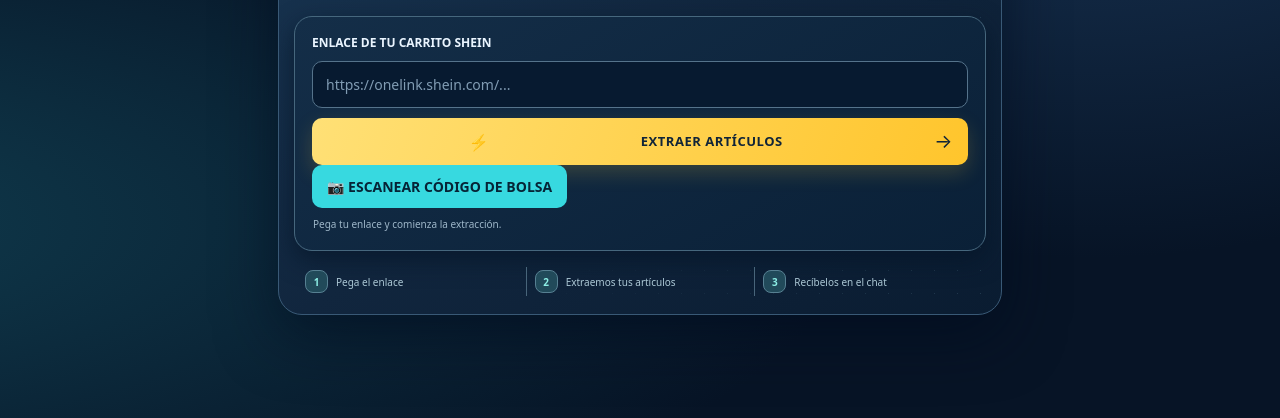
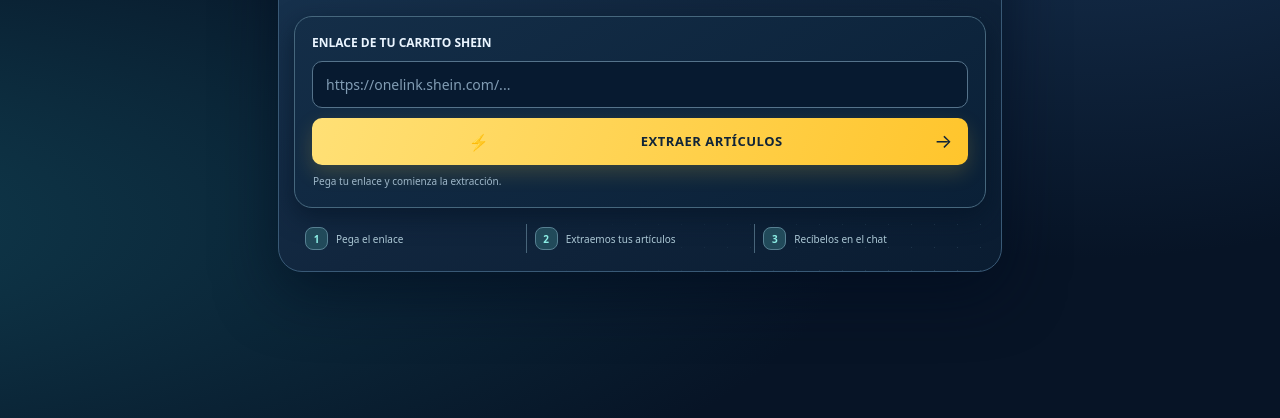
Before and after one commit to maurerapaola4-tech/pollitox-miniapp, a plain HTML site: page index.html in a window 1280 px wide. Shown: the part 298-716 px from the top of the page. Drawn offline with Linux system fonts and the light colour scheme.

Commit message:
Remove bag scanner from Mini App home

```diff
--- a/index.html
+++ b/index.html
@@ -62,18 +62,13 @@
 <section id="home" class="hero">
 <div class="hero-top"><div class="hero-copy"><div class="eyebrow">SHEIN ID · AUTOMATIZACIÓN</div><h1>TU HERRAMIENTA<br>DE CONFIANZA<br><span>pollitoPro</span></h1><p class="intro">Extrae los artículos de tu carrito SHEIN y recibe el resultado directamente en Telegram.</p></div>
 <div class="mascot" aria-hidden="true"><svg viewBox="0 0 100 100" fill="none" xmlns="http://www.w3.org/2000/svg"><path d="M19 58V44C19 26 32 12 50 12s31 14 31 32v14" fill="#FFDA60" stroke="#EBA93D" stroke-width="3"/><path d="m46 13 4-7 4 7" fill="#EBA93D"/><ellipse cx="38" cy="47" rx="3.3" ry="4" fill="#71442C"/><ellipse cx="62" cy="47" rx="3.3" ry="4" fill="#71442C"/><ellipse cx="28" cy="56" rx="6" ry="3.5" fill="#FAA1A2"/><ellipse cx="72" cy="56" rx="6" ry="3.5" fill="#FAA1A2"/><path d="m45 56 5 6 5-6" fill="#F2943C"/><path d="m11 63 14 8 11-10 14 10 14-10 11 10 14-8-5 24c-17 9-51 9-68 0l-5-24Z" fill="#FFF8EE" stroke="#D8AB8D" stroke-width="3" stroke-linejoin="round"/></svg></div></div>
-<div class="entry"><label for="link">ENLACE DE TU CARRITO SHEIN</label><input id="link" class="field" type="url" inputmode="url" autocomplete="off" placeholder="https://onelink.shein.com/..."><button class="btn primary-action" type="button" id="extract"><span class="button-icon" aria-hidden="true">⚡</span> EXTRAER ARTÍCULOS <span aria-hidden="true">→</span></button><button class="btn" type="button" id="scan">📷 ESCANEAR CÓDIGO DE BOLSA</button><input id="camera" type="file" accept="image/*" capture="environment" hidden><div id="scanReview" class="hidden"><label for="scanText">TEXTO DEBAJO DEL CÓDIGO DE BARRAS (REVÍSALO)</label><input id="scanText" class="field" inputmode="text" maxlength="24" autocomplete="off" placeholder="Número o letras del artículo"><button class="btn" type="button" id="sendScan">📤 ENVIAR TEXTO AL BOT</button></div><p id="homeStatus" role="status" aria-live="polite">Pega tu enlace y comienza la extracción.</p></div>
+<div class="entry"><label for="link">ENLACE DE TU CARRITO SHEIN</label><input id="link" class="field" type="url" inputmode="url" autocomplete="off" placeholder="https://onelink.shein.com/..."><button class="btn primary-action" type="button" id="extract"><span class="button-icon" aria-hidden="true">⚡</span> EXTRAER ARTÍCULOS <span aria-hidden="true">→</span></button><p id="homeStatus" role="status" aria-live="polite">Pega tu enlace y comienza la extracción.</p></div>
 <div class="steps"><div class="step"><strong>1</strong>Pega el enlace</div><div class="step"><strong>2</strong>Extraemos tus artículos</div><div class="step"><strong>3</strong>Recíbelos en el chat</div></div>
 </section>
 <section id="manager" class="panel hidden"><h2>🛒 GESTIONAR CARRITO</h2><p id="status" class="warn">Cargando artículos de tu extracción…</p><input id="search" class="field" placeholder="🔎 Buscar por nombre o ID"><div class="controls"><button class="btn btn2" id="all">☑ Seleccionar todos</button><button class="btn btn2" id="none">☐ Quitar selección</button><button class="btn btn2" id="remove">🗑 Eliminar seleccionados</button></div><div id="count" class="count">0 artículos</div><div id="products"></div><div class="controls"><button class="btn" id="visor">🌐 Generar visor</button><button class="btn" id="csv">📊 Descargar CSV</button></div></section></main><script>
 const tg=window.Telegram&&window.Telegram.WebApp;if(tg){tg.ready();tg.expand()}
 const $=id=>document.getElementById(id);let rows=[],selected=new Set();
 $('extract').onclick=()=>{let url=$('link').value.trim();if(!/^https:\/\/([a-z0-9-]+\.)*(shein\.com|shein\.co\.uk)\//i.test(url)){$('homeStatus').textContent='⚠️ Enlace SHEIN inválido';return}if(!(tg&&tg.sendData)){$('homeStatus').textContent='⚠️ Abre esta pantalla desde el menú del bot en Telegram';return}tg.sendData(JSON.stringify({action:'extract',url}));$('homeStatus').textContent='Solicitud enviada. Revisa el chat.'};
-$('scan').onclick=()=>{if(!(tg&&tg.sendData)){$('homeStatus').textContent='⚠️ Abre esta pantalla desde el menú del bot en Telegram';return}$('camera').click()};
-let ocrLoader;function loadOcr(){if(window.Tesseract)return Promise.resolve();if(!ocrLoader)ocrLoader=new Promise((resolve,reject)=>{let script=document.createElement('script');script.src='https://cdn.jsdelivr.net/npm/tesseract.js@5.1.1/dist/tesseract.min.js';script.onload=resolve;script.onerror=()=>reject(Error('No se pudo cargar el lector de texto'));document.head.appendChild(script)});return ocrLoader}
-const printedCode=text=>{let lines=String(text||'').toUpperCase().split(/\r?\n/);let matches=lines.flatMap((line,i)=>(line.match(/\b(?=[A-Z0-9-]{5,24}\b)(?=[A-Z0-9-]*\d)[A-Z0-9-]{5,24}\b/g)||[]).map(code=>({code,i})));matches.sort((a,b)=>b.code.length-a.code.length||b.i-a.i);return matches[0]?.code||''};
-$('camera').onchange=async e=>{let file=e.target.files&&e.target.files[0];e.target.value='';if(!file)return;$('scanReview').classList.add('hidden');$('homeStatus').textContent='Leyendo las letras y números impresos debajo de las barras…';try{await loadOcr();let result=await Tesseract.recognize(file,'eng');let code=printedCode(result.data.text);$('scanText').value=code;$('scanReview').classList.remove('hidden');$('homeStatus').textContent=code?'Texto detectado: '+code+'. Compáralo con la etiqueta (especialmente Z/7, O/0 e I/1) y pulsa ENVIAR.':'No se pudo distinguir el texto. Escríbelo como aparece bajo las barras o envía la foto al chat.'}catch(err){$('homeStatus').textContent='No se pudo leer el texto. Envía la foto de la bolsa al chat del bot.'}};
-$('sendScan').onclick=()=>{let code=$('scanText').value.trim().toUpperCase();if(!/^(?=.{5,24}$)(?=.*\d)[A-Z0-9-]+$/.test(code)){$('homeStatus').textContent='Revisa el texto: debe tener entre 5 y 24 letras o números e incluir un número.';return}if(!(tg&&tg.sendData)){$('homeStatus').textContent='Abre esta pantalla desde el bot de Telegram.';return}tg.sendData(JSON.stringify({action:'barcode',code}));$('homeStatus').textContent='Código '+code+' enviado. Revisa el chat.'};
 const clean=v=>String(v==null?'':v).trim();function normalize(r,i){let a=clean(r.attr),p=a.split(/\s*\/\s*/);return{id:clean(r.id||i+1),nombre:clean(r.nombre||r.name||'Artículo SHEIN'),color:clean(r.color||(p.length>1?p.slice(0,-1).join(' / '):'')),talla:clean(r.talla||(p.length>1?p[p.length-1]:''))||'Talla única',imagen:clean(r._imagen||r.image||r.imagen),url:clean(r.url)}}
 function render(){let term=$('search').value.toLowerCase();$('count').textContent=selected.size+' seleccionados de '+rows.length+' artículos';$('products').innerHTML='';rows.forEach((r,i)=>{if(!(r.nombre+' '+r.id).toLowerCase().includes(term))return;let box=document.createElement('div');box.className='product';let check=document.createElement('input');check.type='checkbox';check.checked=selected.has(i);check.onchange=()=>{check.checked?selected.add(i):selected.delete(i);$('count').textContent=selected.size+' seleccionados de '+rows.length+' artículos'};box.appendChild(check);if(/^https:\/\//.test(r.imagen)){let im=document.createElement('img');im.src=r.imagen;im.loading='lazy';im.referrerPolicy='no-referrer';im.alt='Foto del producto';box.appendChild(im)}let label=document.createElement('label');let name=document.createElement('b');name.textContent=r.nombre;label.appendChild(name);for(let txt of ['ID: '+r.id,'Color: '+(r.color||'No disponible'),'Talla: '+(r.talla||'No disponible')]){let x=document.createElement('small');x.textContent=txt;label.appendChild(x)}box.appendChild(label);$('products').appendChild(box)})}
 $('search').oninput=render;$('all').onclick=()=>{selected=new Set(rows.map((_,i)=>i));render()};$('none').onclick=()=>{selected.clear();render()};$('remove').onclick=()=>{rows=rows.filter((_,i)=>!selected.has(i));selected.clear();render()};const chosen=()=>rows.filter((_,i)=>selected.has(i));function save(name,txt,type){let u=URL.createObjectURL(new Blob([txt],{type})),a=document.createElement('a');a.href=u;a.download=name;a.click();setTimeout(()=>URL.revokeObjectURL(u),3000)}
```
